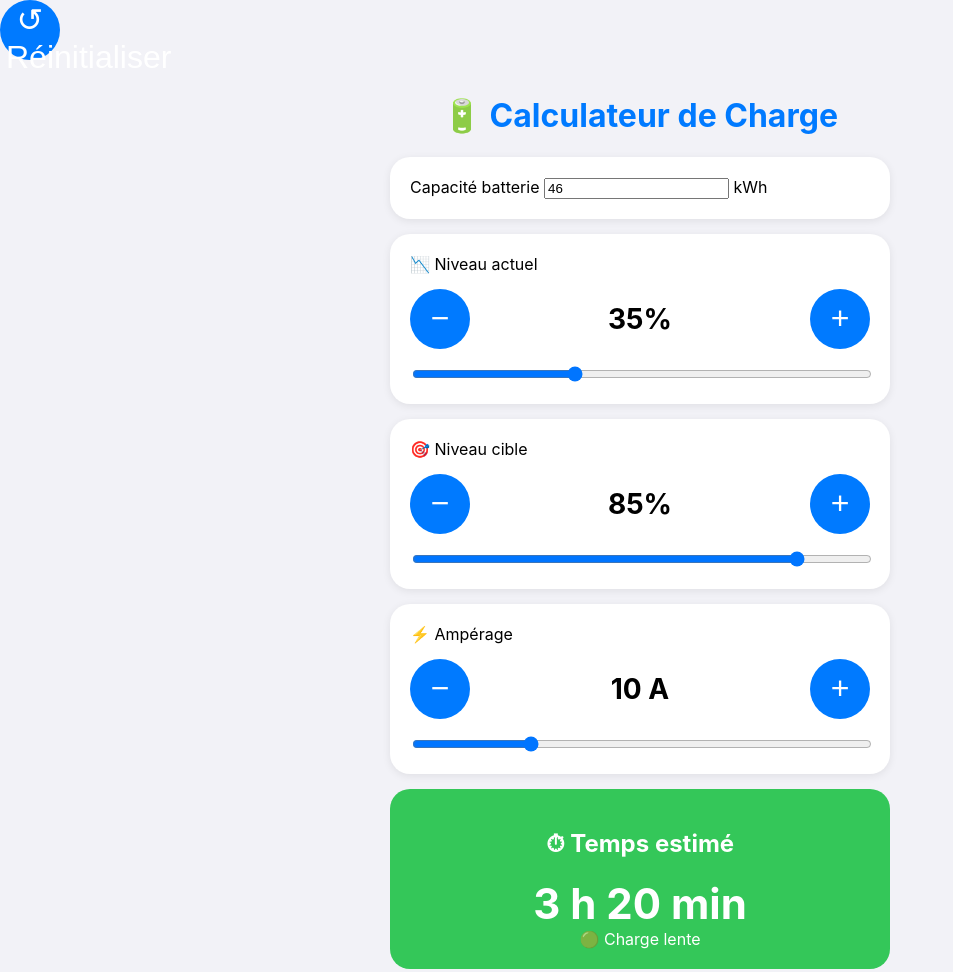
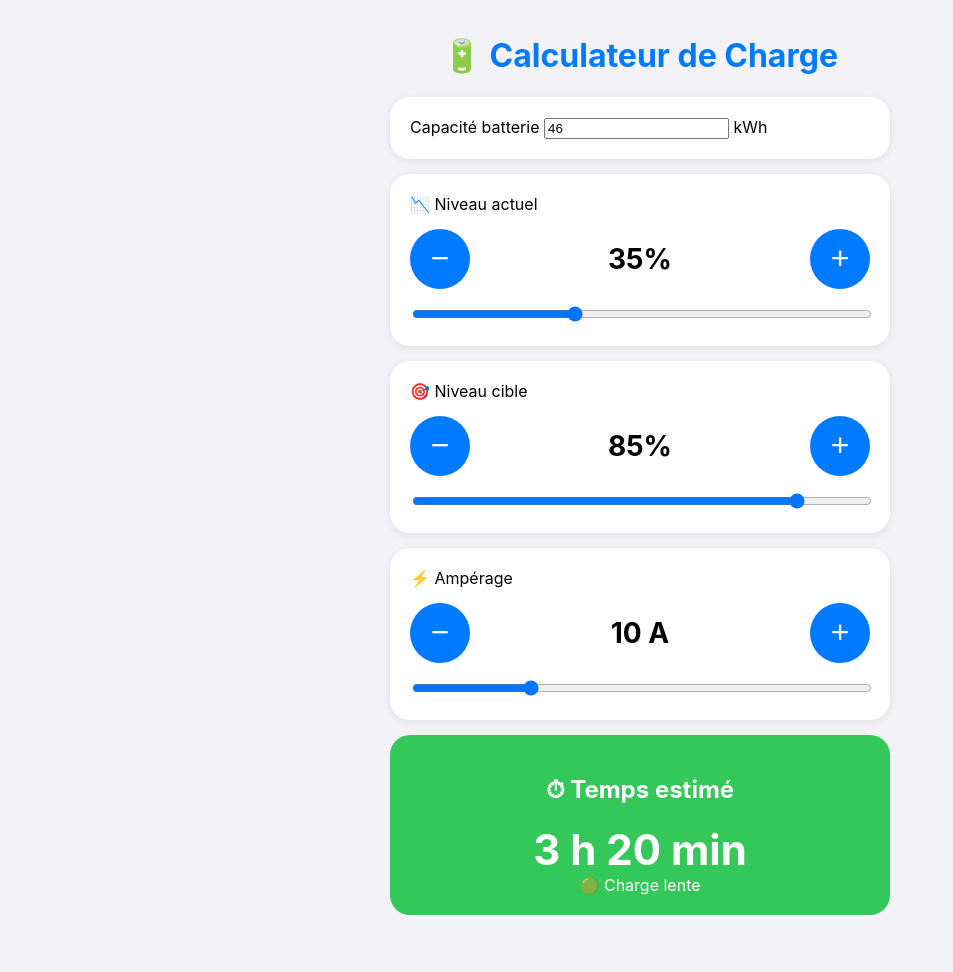
Before and after one commit to totoelect/calculateur-charge, a plain HTML site: page index.html in a window 1280 px wide. Shown: the whole page, without its empty margins (0-953 px from the left). After the commit the page ends 930 px from the top, so only its background shows below. Drawn offline with Linux system fonts and the light colour scheme.

Commit message:
Remove reset button from index.html

```diff
--- a/index.html
+++ b/index.html
@@ -1,7 +1,3 @@
-<button class="reset-btn" onclick="resetApp()">
-↺ Réinitialiser
-</button>
-
 <!DOCTYPE html>
 <html lang="fr">
 <head>
```
